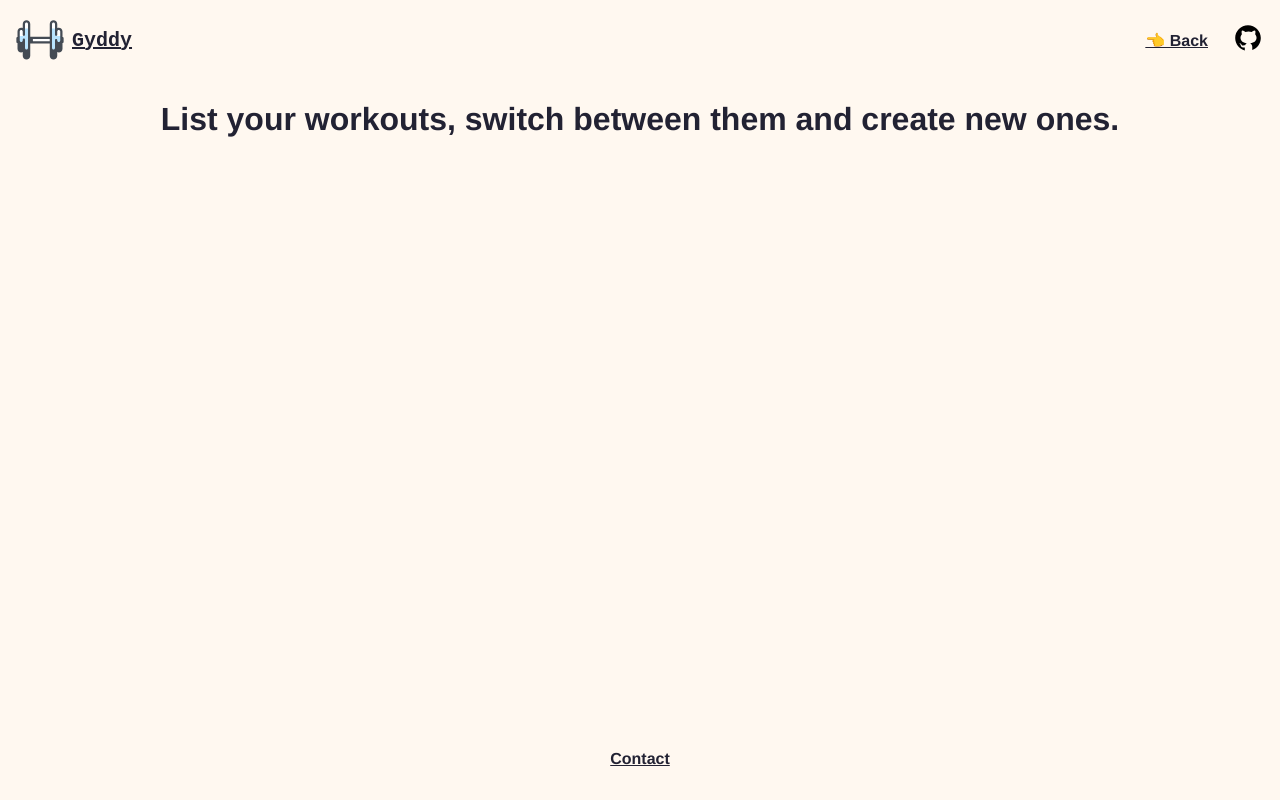
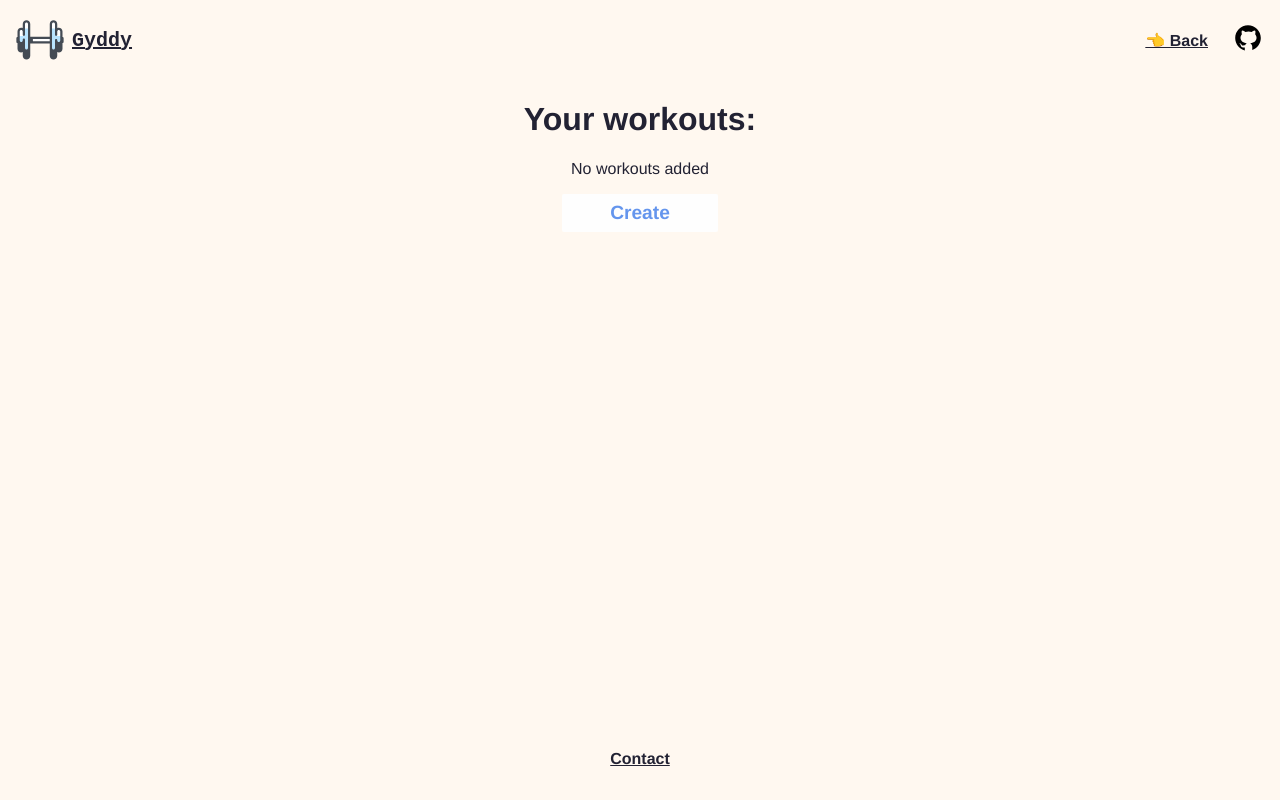
Before and after one commit to andreasvirkus/gyddy, a Vue app: page /workouts in a window 1280 px wide. Built offline with nearby package versions, Linux system fonts and the light colour scheme.

Commit message:
Add a basic workout form

```diff
--- /dev/null
+++ b/src/components/WorkoutForm.vue
@@ -0,0 +1,39 @@
+<template>
+  <form @submit="handleSubmit">
+    <input type="text" name="name" v-model="name">
+
+    <textarea name="desc" cols="30" rows="10" v-model="description">
+    </textarea>
+
+    <label>Exercises:
+      <select name="exercises" multiple v-model="exercises">
+        <option value="squat">Skwaat</option>
+        <option value="deadlift">Didlift</option>
+        <option value="bench">Binch</option>
+      </select>
+    </label>
+
+    <button type="submit"></button>
+  </form>
+</template>
+
+<script>
+export default {
+  name: 'workout-form',
+  data () {
+    return {
+      name: '',
+      description: '',
+      exercises: []
+    }
+  },
+  methods: {
+    handleSubmit () {
+
+    }
+  }
+}
+</script>
+
+<style lang="css" scoped>
+</style>
--- a/src/styles/global.scss
+++ b/src/styles/global.scss
@@ -9,3 +9,27 @@ li {
   display: inline-block;
   margin: 0 10px;
 }
+
+button {
+  border: none;
+  background: none;
+  font-family: inherit;
+  color: inherit;
+  cursor: pointer;
+  font-size: inherit;
+}
+
+.gy-btn {
+  display: inline-block;
+  padding: .5rem 3rem;
+  background-color: #fefefe;
+  color: cornflowerblue;
+  text-decoration: none;
+  border-radius: 2px;
+  font-size: 1.2rem;
+  font-weight: bold;
+
+  &--big {
+    font-size: 3rem;
+  }
+}
--- a/src/views/Home.vue
+++ b/src/views/Home.vue
@@ -2,13 +2,13 @@
   <div class="home">
     <section class="home__actions">
       <router-link
-        class="home__link"
+        class="home__link gy-btn gy-btn--big"
         :to="{ name: 'workouts' }">Set up</router-link>
       <router-link
-        class="home__link"
+        class="home__link gy-btn gy-btn--big"
         :to="{ name: 'train' }">Work out</router-link>
       <router-link
-        class="home__link"
+        class="home__link gy-btn gy-btn--big"
         :to="{ name: 'about' }">About</router-link>
     </section>
   </div>
@@ -23,18 +23,8 @@
     margin: 1rem auto;
   }
 
-  &__link {
-    display: inline-block;
-    padding: .5rem 1rem;
-    background-color: #fefefe;
-    color: cornflowerblue;
-    text-decoration: none;
-    border-radius: 2px;
-    font-size: 3rem;
-
-    &:not(:first-child) {
-      margin-top: 1.5rem;
-    }
+  &__link:not(:first-child) {
+    margin-top: 1.5rem;
   }
 }
 </style>
--- a/src/views/Workouts.vue
+++ b/src/views/Workouts.vue
@@ -1,5 +1,40 @@
 <template>
-  <div class="workout">
-    <h1>List your workouts, switch between them and create new ones.</h1>
-  </div>
+  <main class="workout">
+    <h1>Your workouts:</h1>
+
+    <p v-if="!workouts.length">
+      No workouts added
+    </p>
+    <ul v-else>
+      <li v-for="(workout, i) in workouts"
+        :key="i">
+        {{ workout.name }}
+      </li>
+    </ul>
+
+    <button @click="showForm = true"
+      class="gy-btn gy-btn">Create</button>
+
+    <workout-form @create="addWorkout" v-if="showForm"/>
+  </main>
 </template>
+
+<script>
+import WorkoutForm from '@/components/WorkoutForm'
+
+export default {
+  name: 'workouts',
+  data () {
+    return {
+      workouts: [],
+      showForm: false
+    }
+  },
+  components: { WorkoutForm },
+  methods: {
+    addWorkout (workout) {
+      console.log('new workout', workout)
+    }
+  }
+}
+</script>
```
Also changed, not shown: src/components/Workout.vue (+3 -7 lines).
